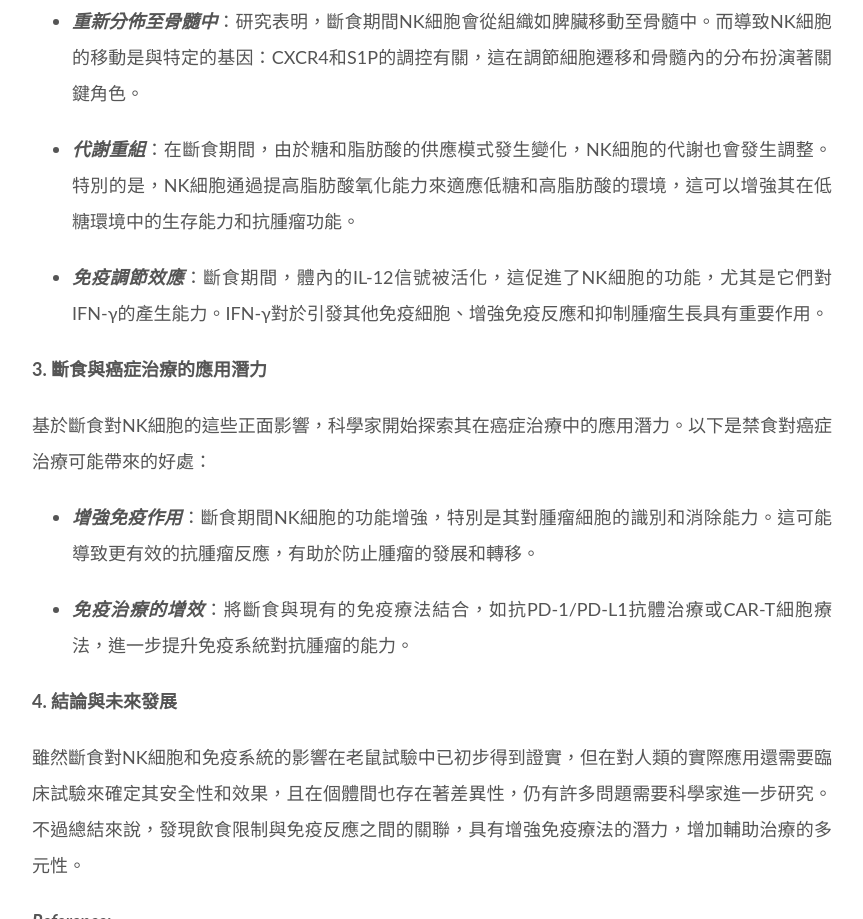
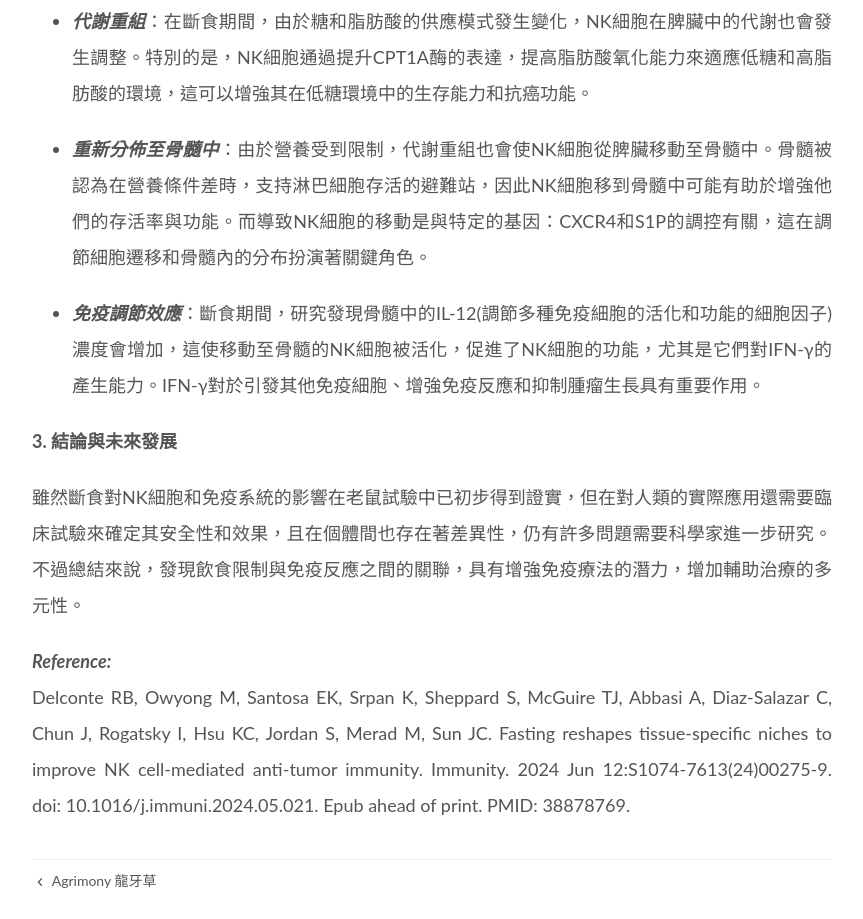
Before and after one commit to cindy8881640/HexoBlog, a plain HTML site: page 2024/07/11/斷食對NK細胞功能及免疫反應的影響/index.html in a window 1280 px wide. Shown: the part 914-1833 px from the top of the page, without its empty margins (208-1071 px from the left). Drawn offline with nearby package versions, Linux system fonts and the light colour scheme.

Commit message:
Site updated: 2024-07-15 22:42:47

```diff
--- a/2024/07/11/斷食對NK細胞功能及免疫反應的影響/index.html
+++ b/2024/07/11/斷食對NK細胞功能及免疫反應的影響/index.html
@@ -27,7 +27,7 @@
 <meta property="og:description" content="最近流行168斷食作為一種瘦身減脂的方法之一，近年來，斷食在免疫系統調控和癌症治療方面的潛力也逐漸受到科學界的重視，其中以對自然殺手細胞（NK細胞；natural killer cell）功能的影響，引發科學家廣泛的討論。2024年的這篇研究以小鼠作為試驗對象，探討斷食如何影響NK細胞，以及如何增強我們的免疫反應，特別是在對抗癌細胞(腫瘤)方面的應用。 1. NK細胞簡介NK細胞是免疫系統中的第一">
 <meta property="og:locale" content="zh_TW">
 <meta property="article:published_time" content="2024-07-11T12:38:14.000Z">
-<meta property="article:modified_time" content="2024-07-15T14:08:58.302Z">
+<meta property="article:modified_time" content="2024-07-15T14:42:22.798Z">
 <meta property="article:author" content="Cindy Yang">
 <meta property="article:tag" content="plant, agriculture">
 <meta name="twitter:card" content="summary">
@@ -182,7 +182,7 @@
         <i class="far fa-calendar-check"></i>
       </span>
       <span class="post-meta-item-text">更新於</span>
-      <time title="修改時間：2024-07-15 22:08:58" itemprop="dateModified" datetime="2024-07-15T22:08:58+08:00">2024-07-15</time>
+      <time title="修改時間：2024-07-15 22:42:22" itemprop="dateModified" datetime="2024-07-15T22:42:22+08:00">2024-07-15</time>
     </span>
 
 
@@ -200,22 +200,14 @@
 <p><strong>2. 斷食對NK細胞的影響</strong></p>
 <p>斷食被發現可以影響NK細胞的數量、功能及分佈，特別是在骨髓中的重新分佈。以下是斷食對NK細胞的主要影響機制：</p>
 <ul>
-<li><p><em><strong>重新分佈至骨髓中</strong></em>：研究表明，斷食期間NK細胞會從組織如脾臟移動至骨髓中。而導致NK細胞的移動是與特定的基因：CXCR4和S1P的調控有關，這在調節細胞遷移和骨髓內的分布扮演著關鍵角色。</p>
+<li><p><em><strong>代謝重組</strong></em>：在斷食期間，由於糖和脂肪酸的供應模式發生變化，NK細胞在脾臟中的代謝也會發生調整。特別的是，NK細胞通過提升CPT1A酶的表達，提高脂肪酸氧化能力來適應低糖和高脂肪酸的環境，這可以增強其在低糖環境中的生存能力和抗癌功能。</p>
 </li>
-<li><p><em><strong>代謝重組</strong></em>：在斷食期間，由於糖和脂肪酸的供應模式發生變化，NK細胞的代謝也會發生調整。特別的是，NK細胞通過提高脂肪酸氧化能力來適應低糖和高脂肪酸的環境，這可以增強其在低糖環境中的生存能力和抗腫瘤功能。</p>
+<li><p><em><strong>重新分佈至骨髓中</strong></em>：由於營養受到限制，代謝重組也會使NK細胞從脾臟移動至骨髓中。骨髓被認為在營養條件差時，支持淋巴細胞存活的避難站，因此NK細胞移到骨髓中可能有助於增強他們的存活率與功能。而導致NK細胞的移動是與特定的基因：CXCR4和S1P的調控有關，這在調節細胞遷移和骨髓內的分布扮演著關鍵角色。</p>
 </li>
-<li><p><em><strong>免疫調節效應</strong></em>：斷食期間，體內的IL-12信號被活化，這促進了NK細胞的功能，尤其是它們對IFN-γ的產生能力。IFN-γ對於引發其他免疫細胞、增強免疫反應和抑制腫瘤生長具有重要作用。</p>
+<li><p><em><strong>免疫調節效應</strong></em>：斷食期間，研究發現骨髓中的IL-12(調節多種免疫細胞的活化和功能的細胞因子)濃度會增加，這使移動至骨髓的NK細胞被活化，促進了NK細胞的功能，尤其是它們對IFN-γ的產生能力。IFN-γ對於引發其他免疫細胞、增強免疫反應和抑制腫瘤生長具有重要作用。</p>
 </li>
 </ul>
-<p><strong>3. 斷食與癌症治療的應用潛力</strong></p>
-<p>基於斷食對NK細胞的這些正面影響，科學家開始探索其在癌症治療中的應用潛力。以下是禁食對癌症治療可能帶來的好處：</p>
-<ul>
-<li><p><em><strong>增強免疫作用</strong></em>：斷食期間NK細胞的功能增強，特別是其對腫瘤細胞的識別和消除能力。這可能導致更有效的抗腫瘤反應，有助於防止腫瘤的發展和轉移。</p>
-</li>
-<li><p><em><strong>免疫治療的增效</strong></em>：將斷食與現有的免疫療法結合，如抗PD-1&#x2F;PD-L1抗體治療或CAR-T細胞療法，進一步提升免疫系統對抗腫瘤的能力。</p>
-</li>
-</ul>
-<p><strong>4. 結論與未來發展</strong></p>
+<p><strong>3. 結論與未來發展</strong></p>
 <p>雖然斷食對NK細胞和免疫系統的影響在老鼠試驗中已初步得到證實，但在對人類的實際應用還需要臨床試驗來確定其安全性和效果，且在個體間也存在著差異性，仍有許多問題需要科學家進一步研究。不過總結來說，發現飲食限制與免疫反應之間的關聯，具有增強免疫療法的潛力，增加輔助治療的多元性。</p>
 <p><em><strong>Reference:</strong></em><br>Delconte RB, Owyong M, Santosa EK, Srpan K, Sheppard S, McGuire TJ, Abbasi A, Diaz-Salazar C, Chun J, Rogatsky I, Hsu KC, Jordan S, Merad M, Sun JC. Fasting reshapes tissue-specific niches to improve NK cell-mediated anti-tumor immunity. Immunity. 2024 Jun 12:S1074-7613(24)00275-9. doi: 10.1016&#x2F;j.immuni.2024.05.021. Epub ahead of print. PMID: 38878769.</p>
 
--- a/css/main.css
+++ b/css/main.css
@@ -1233,7 +1233,7 @@ pre code {
   vertical-align: middle;
 }
 .links-of-author a::before {
-  background: #70ee49;
+  background: #ec1c74;
   display: inline-block;
   margin-right: 3px;
   transform: translateY(-2px);
```
Also changed, not shown: index.html (+5 -13 lines).
